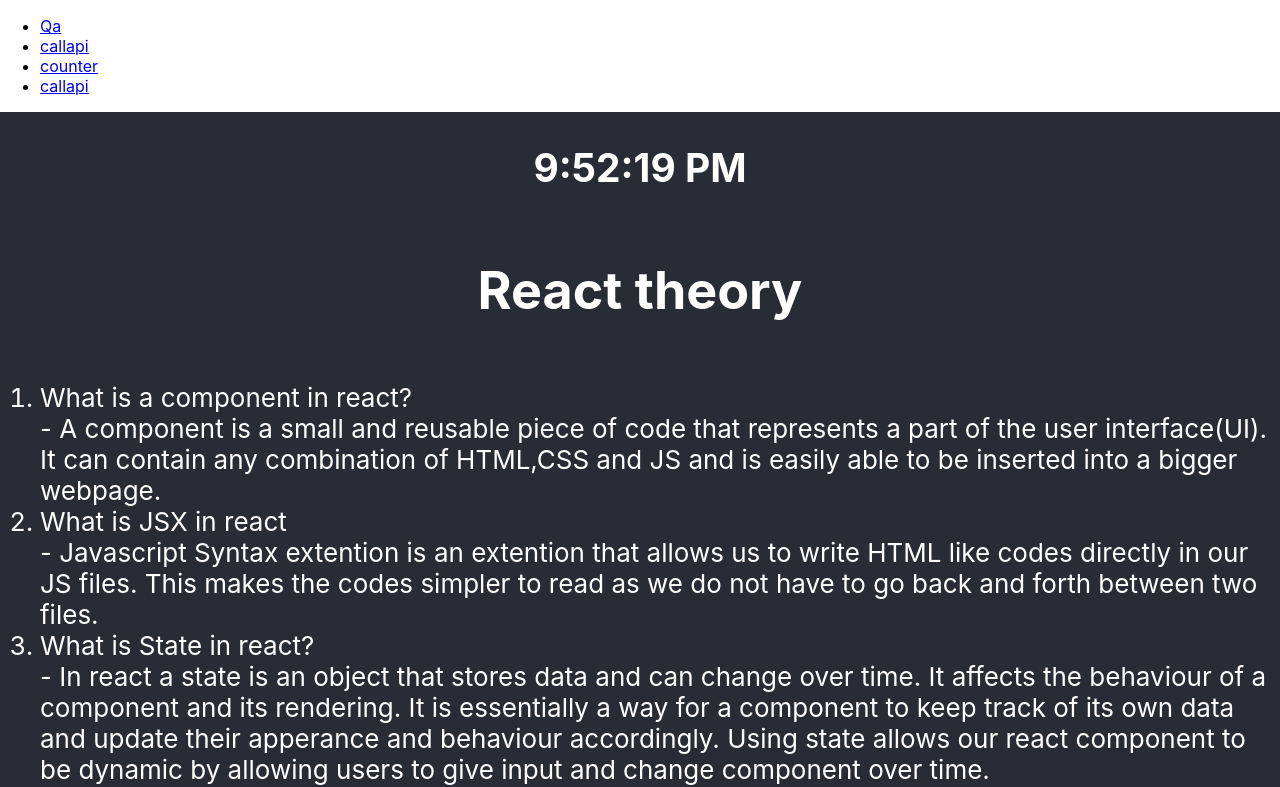
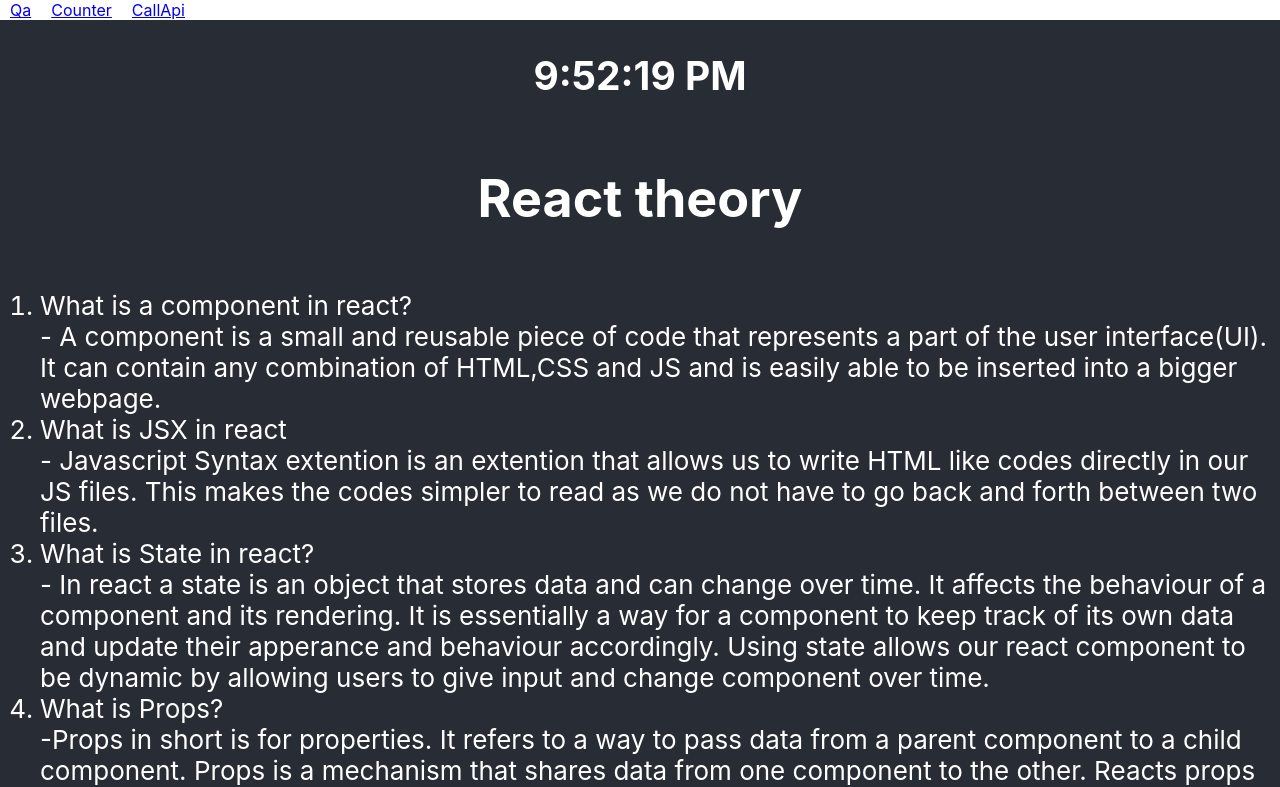
Before and after one commit to pjsherpa/react-theory-definition, a React (Create React App) app: page / in a window 1280 px wide. Shown: the top 787 px of the page. Built offline with nearby package versions, Linux system fonts and the light colour scheme.

Commit message:
updated Navbar to be easily updated for future

```diff
--- a/src/App.js
+++ b/src/App.js
@@ -6,6 +6,7 @@
 import CallApi from "./component/CallApi";
 
 function App() {
+  const components = [Counter, CallApi];
   return (
     <div className="App">
       <Router>
@@ -13,8 +14,13 @@
           <NavBar />
           <Routes>
             <Route path="/" element={<Qa />} />
-            <Route path="/Counter" element={<Counter />} />
-            <Route path="/CallApi" element={<CallApi />} />
+            {components.map((Page, index) => (
+              <Route
+                key={index}
+                path={`/${Page.name.toLowerCase()}`}
+                element={<Page />}
+              />
+            ))}
           </Routes>
         </div>
       </Router>
--- a/src/component/NavBar.js
+++ b/src/component/NavBar.js
@@ -2,22 +2,17 @@
 import { Link } from "react-router-dom";
 
 const NavBar = () => {
+  const querySelector = ["Counter", "CallApi"];
   return (
     <nav>
-      <ul>
-        <li>
-          <Link to="/">Qa</Link>
-        </li>
-        <li>
-          <Link to="/callapi">callapi</Link>
-        </li>
-        <li>
-          <Link to="/counter">counter</Link>
-        </li>
-        <li>
-          <Link to="/callapi">callapi</Link>
-        </li>
-      </ul>
+      <Link style={{ margin: "10px" }} to="/">
+        Qa
+      </Link>
+      {querySelector.map((query) => (
+        <Link style={{ margin: "10px" }} to={`/${query}`}>
+          {query}
+        </Link>
+      ))}
     </nav>
   );
 };
```
